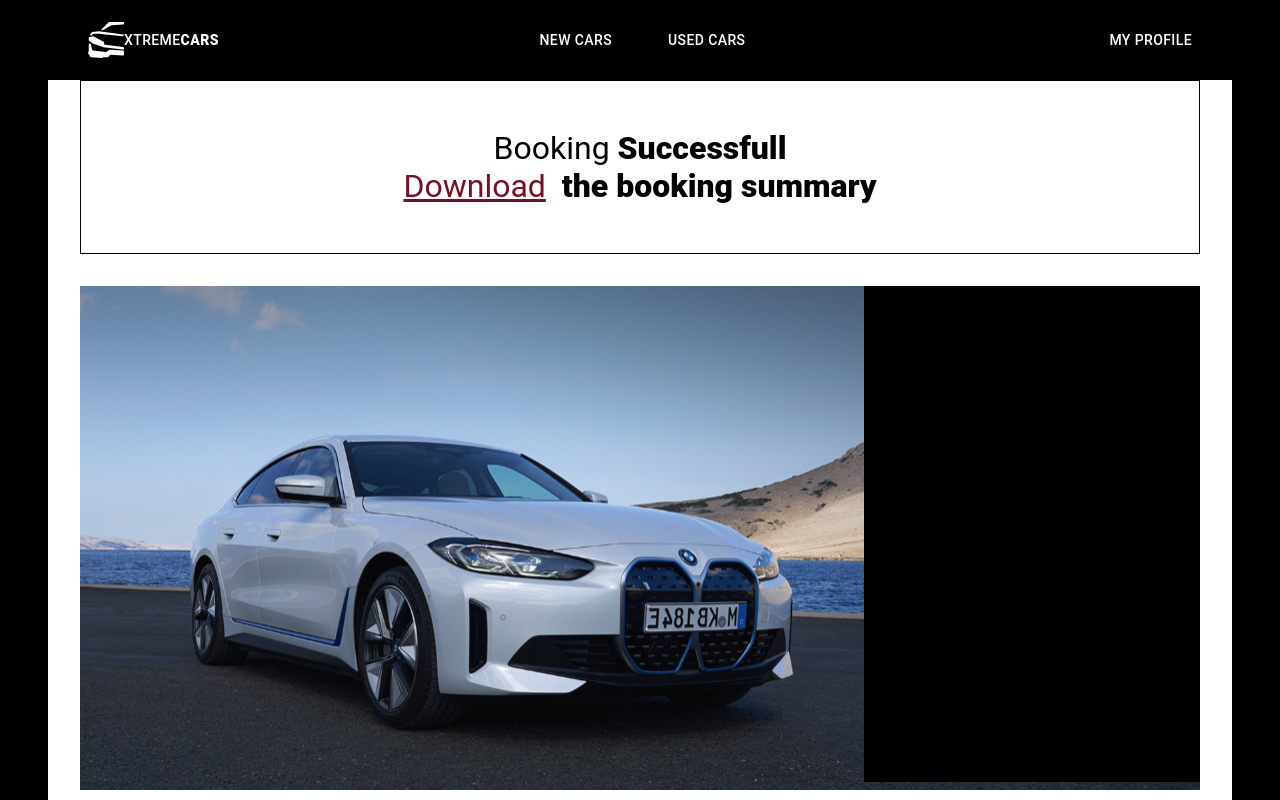
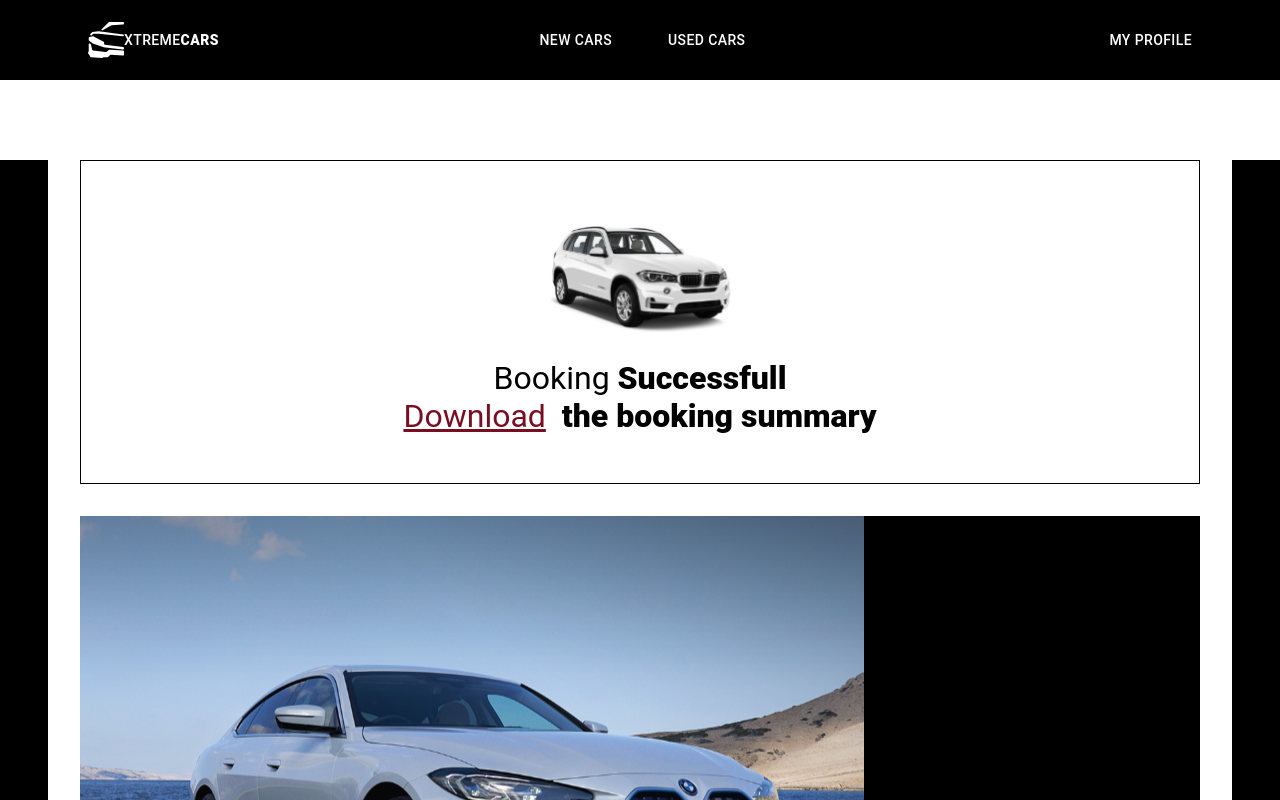
Before and after one commit to vatrey/xtreme-cars, a React (Create React App) app: page /booking-confirmation in a window 1280 px wide. Shown: the top 800 px of the page. Built offline with nearby package versions, Linux system fonts and the light colour scheme.

Commit message:
imported image for the booking confirmation page

```diff
--- a/src/components/bookingConfirmation/BookingConfirmation.tsx
+++ b/src/components/bookingConfirmation/BookingConfirmation.tsx
@@ -1,15 +1,18 @@
 import { Box, Grid } from "@mui/material";
 import "./BookingConfirmation.scss";
 import Bmw from "../../assets/BMW - Explore.svg";
+import Bmwx5 from "../../assets/dummy.svg";
 
 function BookingConfirmation(): JSX.Element {
     return (
+        <Box>
+            <Box style={{ height: "5rem" }}></Box>
             <Box className="main-body">
                 <Box className="white-back">
                     <Box className="sub-main-body">
                         <Box id="merge">
                             <Box className="success-box">
-                            {/* <img src={Bmwx5} alt="" /> */}
+                                <img src={Bmwx5} alt="" />
                                 <p>Booking <span id="heavy">Successfull</span></p>
                                 <p>
                                     <span id="download-link">
@@ -28,6 +31,7 @@ function BookingConfirmation(): JSX.Element {
                     </Box>
                 </Box>
             </Box>
+        </Box>
     );
 }
 export default BookingConfirmation;
```
Lines whose indentation alone changed are shown as unchanged.
